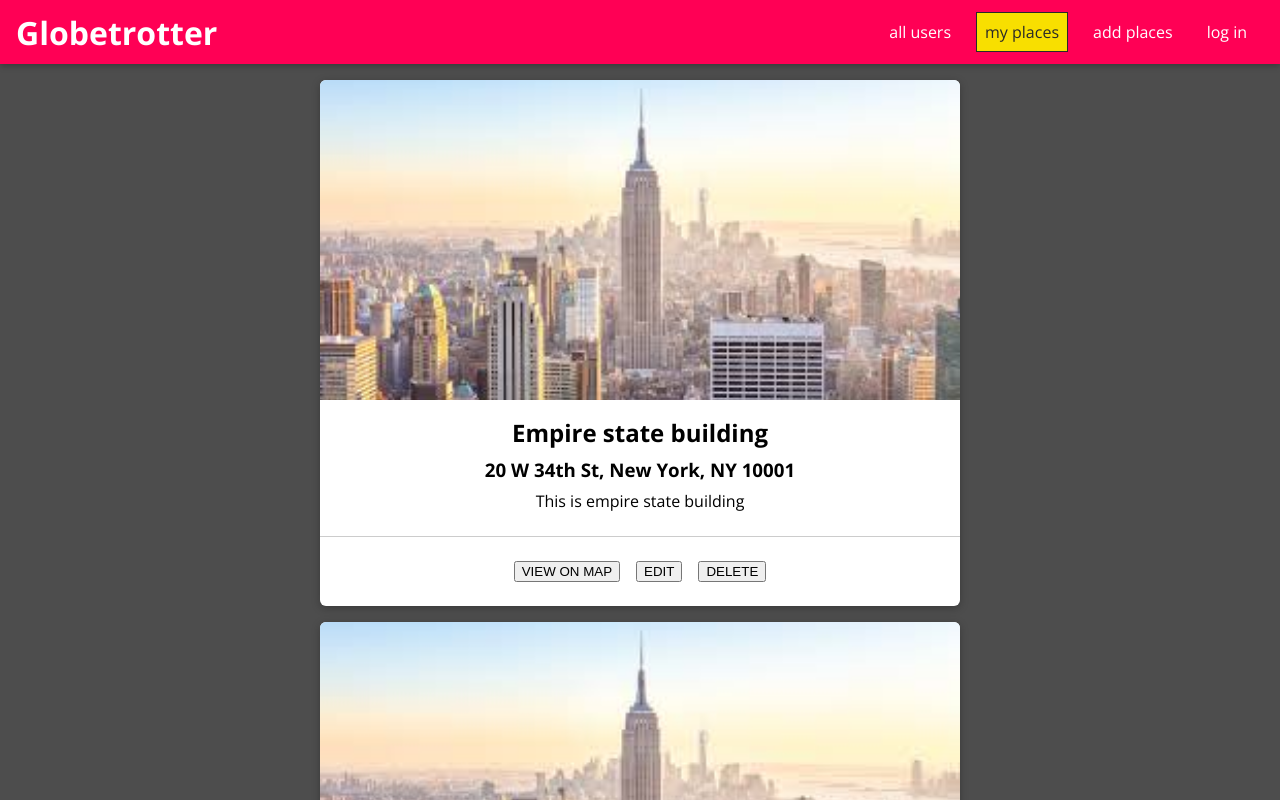
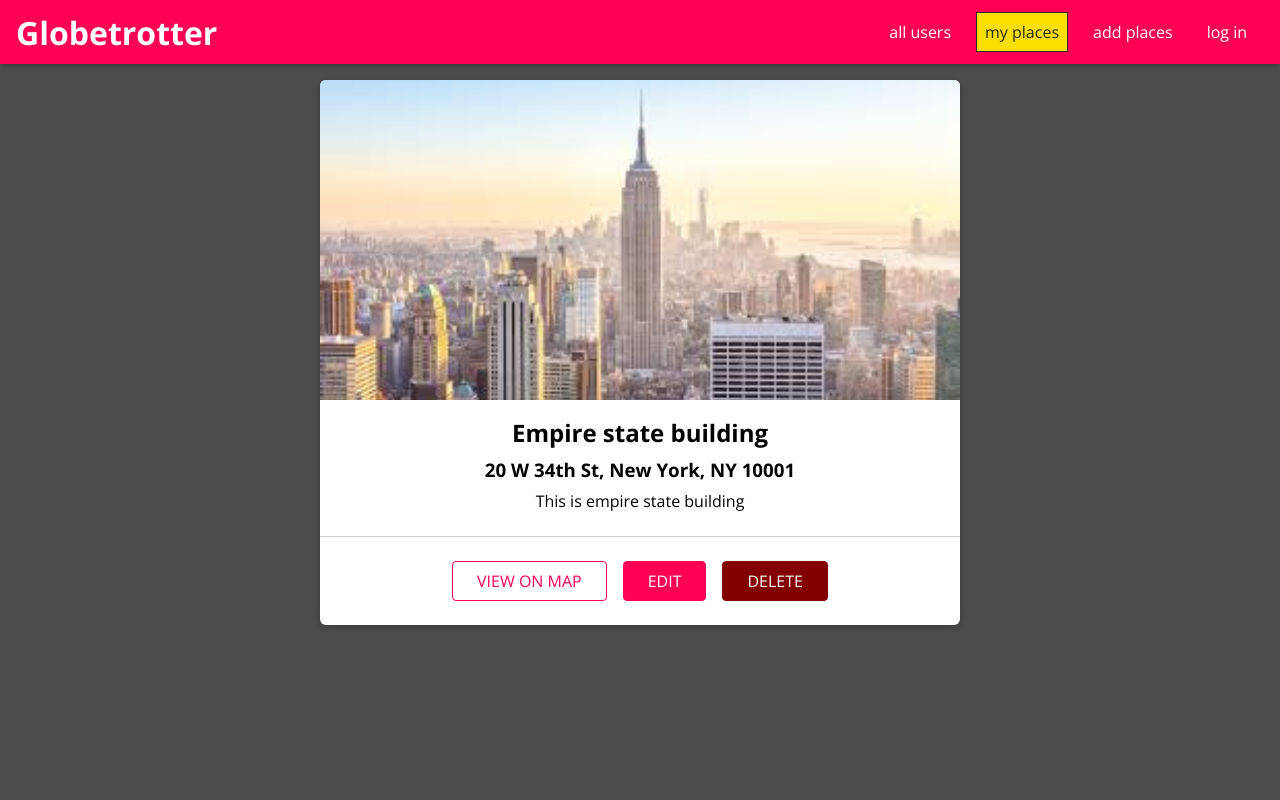
Before and after one commit to mxmilian/globetrotter, a React (Create React App) app: page /u1/places in a window 1280 px wide. Shown: the top 800 px of the page. Built offline with nearby package versions, Linux system fonts and the light colour scheme.

Commit message:
Add styled buttons

```diff
--- a/src/App.js
+++ b/src/App.js
@@ -14,7 +14,7 @@
           <Route path="/" exact>
             <Users />
           </Route>
-          <Route path="/:userId/places" exact>
+          <Route path="/:userID/places" exact>
             <UserPlaces />
           </Route>
           <Route path="/places/new" exact>
--- a/src/places/components/PlaceItem.js
+++ b/src/places/components/PlaceItem.js
@@ -1,4 +1,5 @@
 import React from 'react';
+import Button from "shared/components/FormElements/Button";
 
 import Card from 'shared/components/UIElements/Card';
 import './PlaceItem.css';
@@ -16,9 +17,9 @@
           <p>{props.description}</p>
         </div>
         <div className="place-item__actions">
-          <button>VIEW ON MAP</button>
-          <button>EDIT</button>
-          <button>DELETE</button>
+          <Button inverse>VIEW ON MAP</Button>
+          <Button to={`places/${props.id}`}>EDIT</Button>
+          <Button danger>DELETE</Button>
         </div>
       </Card>
     </li>
--- /dev/null
+++ b/src/shared/components/FormElements/Button.css
@@ -0,0 +1,61 @@
+.button {
+  font: inherit;
+  padding: 0.5rem 1.5rem;
+  border: 1px solid #ff0055;
+  border-radius: 4px;
+  background: #ff0055;
+  color: white;
+  cursor: pointer;
+  margin-right: 1rem;
+  text-decoration: none;
+  display: inline-block;
+}
+
+.button:focus {
+  outline: none;
+}
+
+.button:hover,
+.button:active {
+  background: #ff4382;
+  border-color: #ff4382;
+}
+
+.button--inverse {
+  background: transparent;
+  color: #ff0055;
+}
+
+.button--inverse:hover,
+.button--inverse:active {
+  color: white;
+  background: #ff0055;
+}
+
+.button--danger {
+  background: #830000;
+  border-color: #830000;
+}
+
+.button--danger:hover,
+.button--danger:active {
+  background: #f34343;
+  border-color: #f34343;
+}
+
+.button:disabled,
+.button:hover:disabled,
+.button:active:disabled {
+  background: #ccc;
+  color: #979797;
+  border-color: #ccc;
+  cursor: not-allowed;
+}
+
+.button--small {
+  font-size: 0.8rem;
+}
+
+.button--big {
+  font-size: 1.5rem;
+}
--- /dev/null
+++ b/src/shared/components/FormElements/Button.js
@@ -0,0 +1,43 @@
+import React from 'react';
+import { Link } from 'react-router-dom';
+
+import './Button.css';
+
+const Button = props => {
+  if (props.href) {
+    return (
+      <a
+        className={`button button--${props.size || 'default'} ${props.inverse &&
+          'button--inverse'} ${props.danger && 'button--danger'}`}
+        href={props.href}
+      >
+        {props.children}
+      </a>
+    );
+  }
+  if (props.to) {
+    return (
+      <Link
+        to={props.to}
+        exact={props.exact}
+        className={`button button--${props.size || 'default'} ${props.inverse &&
+          'button--inverse'} ${props.danger && 'button--danger'}`}
+      >
+        {props.children}
+      </Link>
+    );
+  }
+  return (
+    <button
+      className={`button button--${props.size || 'default'} ${props.inverse &&
+        'button--inverse'} ${props.danger && 'button--danger'}`}
+      type={props.type}
+      onClick={props.onClick}
+      disabled={props.disabled}
+    >
+      {props.children}
+    </button>
+  );
+};
+
+export default Button;
```
Also changed, not shown: src/places/pages/UserPlaces.js.
